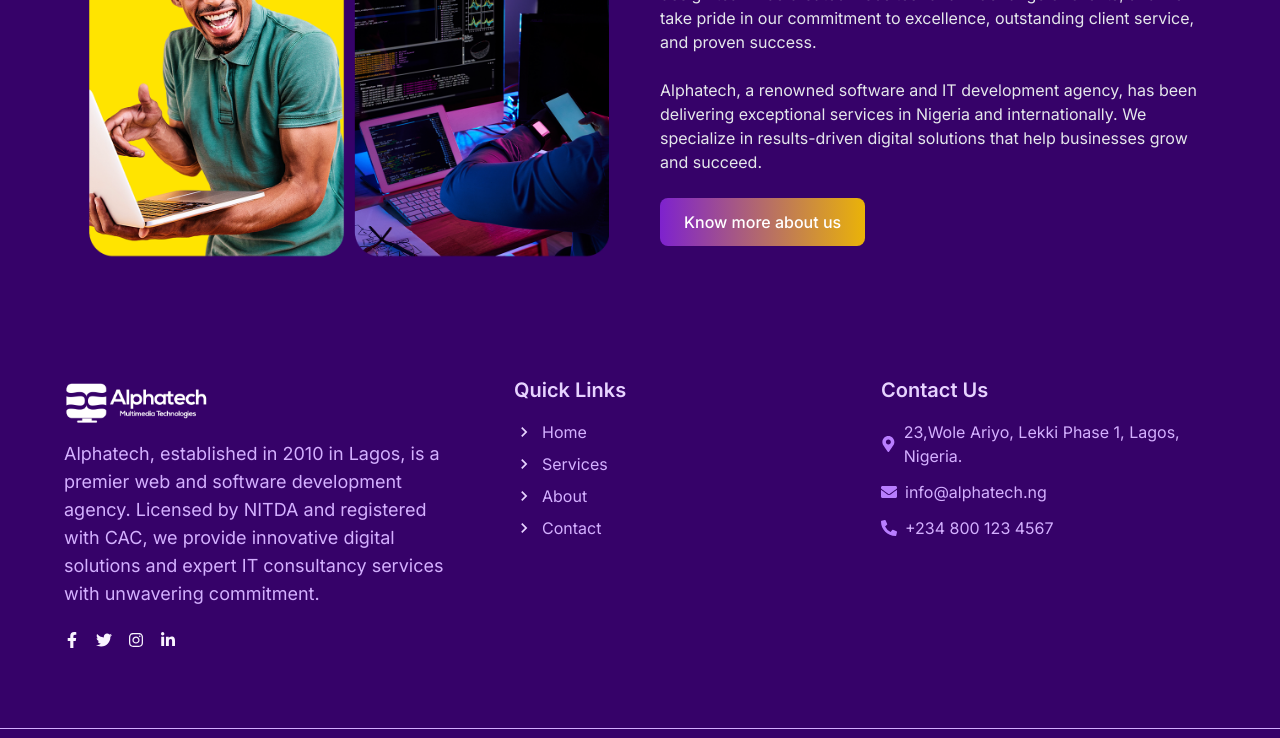
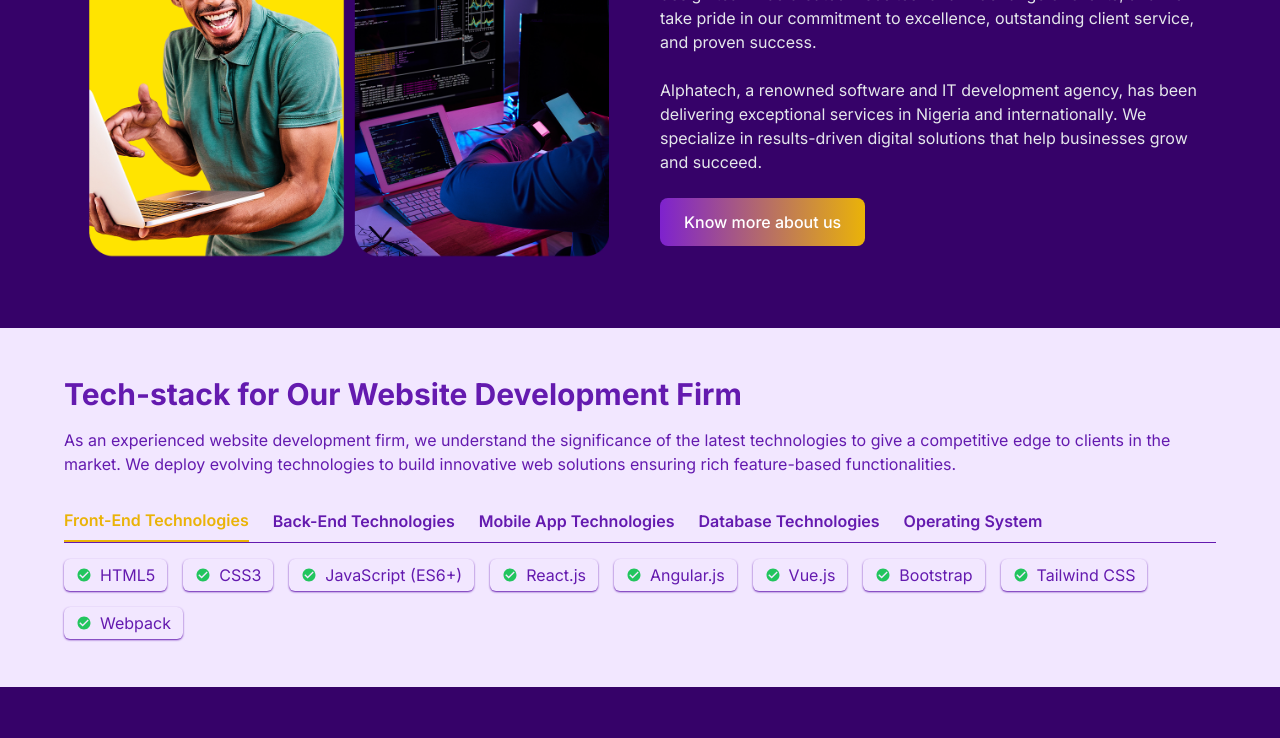
Before and after one commit to Alphatech29/HairDiva-Empire, a React (Vite) app in the folder views/: page / in a window 1280 px wide. Shown: the part 2000-2738 px from the top of the page. Built offline with nearby package versions, Linux system fonts and the light colour scheme.

Commit message:
feat: Add TechSection component and update Index to include it; modify header link to point to home

```diff
--- /dev/null
+++ b/views/src/componenets/tackSection.jsx
@@ -0,0 +1,77 @@
+// TechSection.jsx
+import React, { useState } from "react";
+import { IoMdCheckmarkCircle } from "react-icons/io";
+
+
+const techCategories = {
+  "Front-End Technologies": [
+    "HTML5",
+    "CSS3",
+    "JavaScript (ES6+)",
+    "React.js",
+    "Angular.js",
+    "Vue.js",
+    "Bootstrap",
+    "Tailwind CSS",
+    "Webpack",
+  ],
+  "Back-End Technologies": ["JavaScript", "Python", "PHP", "Java", "Node.js", "Express.js", "Django", "Laravel"],
+  "Mobile App Technologies": ["React Native", "Flutter", "Swift", "Java",  "Kotlin"],
+  "Database Technologies": ["MySQL", "PostgreSQL", "MongoDB", "Supabase", "Amazon DynamoDB", "Redis", "Oracle Database", "Microsoft SQL Server", "Firebase"],
+  "Operating System": ["Linux", "Windows", "macOS", "Ubuntu", "CentOS", "Windows Server", "Debian"],
+};
+
+const TechSection = () => {
+  const [activeCategory, setActiveCategory] = useState("Front-End Technologies");
+
+  return (
+    <section className="bg-primary-100 py-12 px-6">
+      <div className="max-w-6xl mx-auto">
+        <div className="grid md:grid-cols-2 gap-8">
+          {/* Text Section */}
+          <div>
+            <h2 className="text-3xl font-bold text-primary-800 mb-4">
+              Tech-stack for Our Website Development Firm
+            </h2>
+            <p className="text-primary-800">
+              As an experienced website development firm, we understand the significance of the latest technologies to give a competitive edge to clients in the market. We deploy evolving technologies to build innovative web solutions ensuring rich feature-based functionalities.
+            </p>
+          </div>
+
+          {/* Tech Tabs */}
+          <div>
+            <div className="flex flex-wrap border-b border-primary-800 mb-4">
+              {Object.keys(techCategories).map((category) => (
+                <button
+                  key={category}
+                  onClick={() => setActiveCategory(category)}
+                  className={`mr-6 pb-2 ${
+                    activeCategory === category
+                      ? "text-yellow-500 border-b-2 border-yellow-500"
+                      : "text-primary-800 hover:text-yellow-500"
+                  } font-semibold`}
+                >
+                  {category}
+                </button>
+              ))}
+            </div>
+
+            {/* Tech List */}
+            <ul className="flex flex-wrap gap-4">
+              {techCategories[activeCategory].map((tech) => (
+                <li
+                  key={tech}
+                  className="flex items-center gap-2 text-primary-800  px-3 py-1 rounded-md shadow-primary-800 shadow-sm"
+                >
+                  <span className="text-green-500"><IoMdCheckmarkCircle /></span> {tech}
+                </li>
+              ))}
+            </ul>
+          </div>
+        </div>
+      </div>
+    </section>
+  );
+};
+
+export default TechSection;
--- a/views/src/general/Index.jsx
+++ b/views/src/general/Index.jsx
@@ -2,6 +2,7 @@
 import Hero from "../componenets/hero";
 import ServiceSection from "../componenets/serviceSection";
 import AboutSection from "../componenets/aboutSection";
+import TechSection from "../componenets/tackSection";
 
 function Index() {
   return (
@@ -9,6 +10,7 @@
 <Hero/>
 <ServiceSection/>
 <AboutSection/>
+<TechSection/>
 </>
   );
 }
--- a/views/src/general/partials/header.jsx
+++ b/views/src/general/partials/header.jsx
@@ -36,7 +36,7 @@
 
         {/* Navigation */}
         <nav className="hidden tab:flex space-x-6 items-center">
-          <a href="#home" className="hover:text-primary-400 transition">
+          <a href="/" className="hover:text-primary-400 transition">
             Home
           </a>
           <a href="#services" className="hover:text-primary-400 transition">
```
Also changed, not shown: views/src/componenets/featuresSection.jsx (added).
